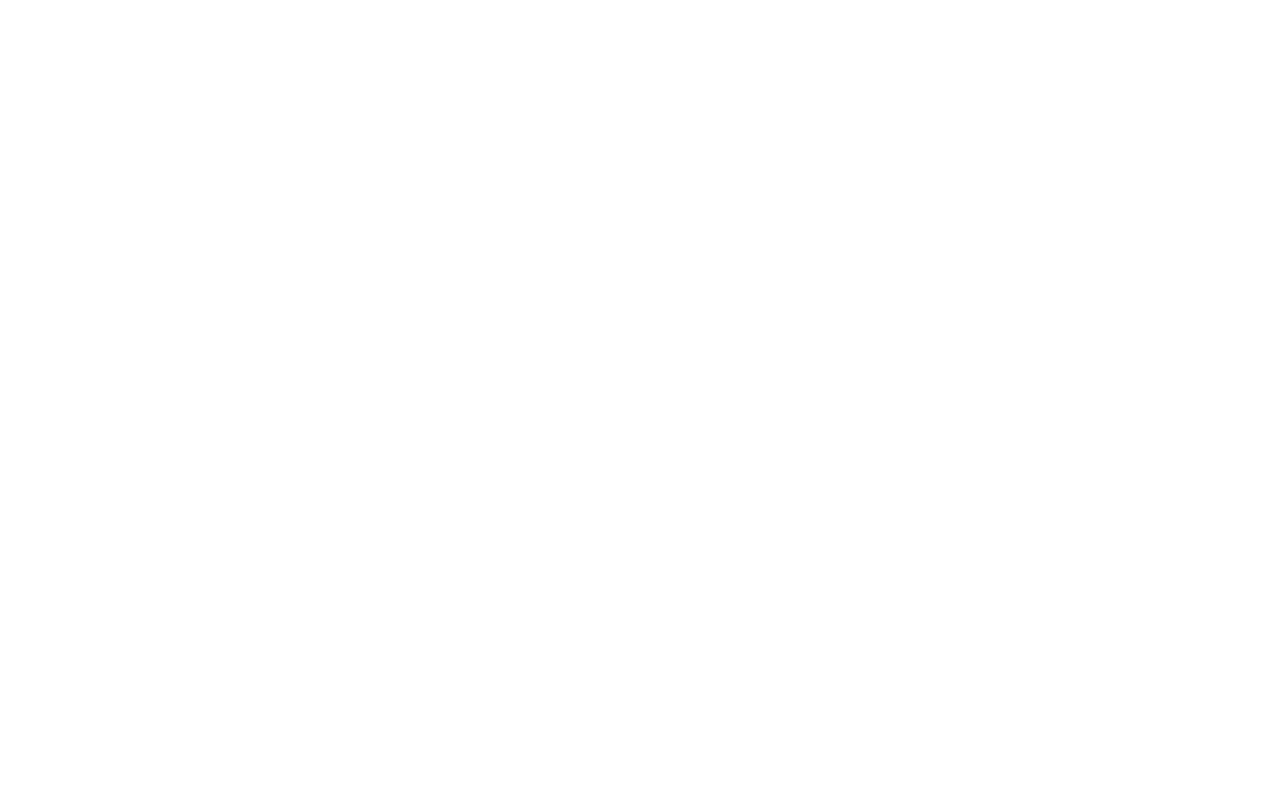
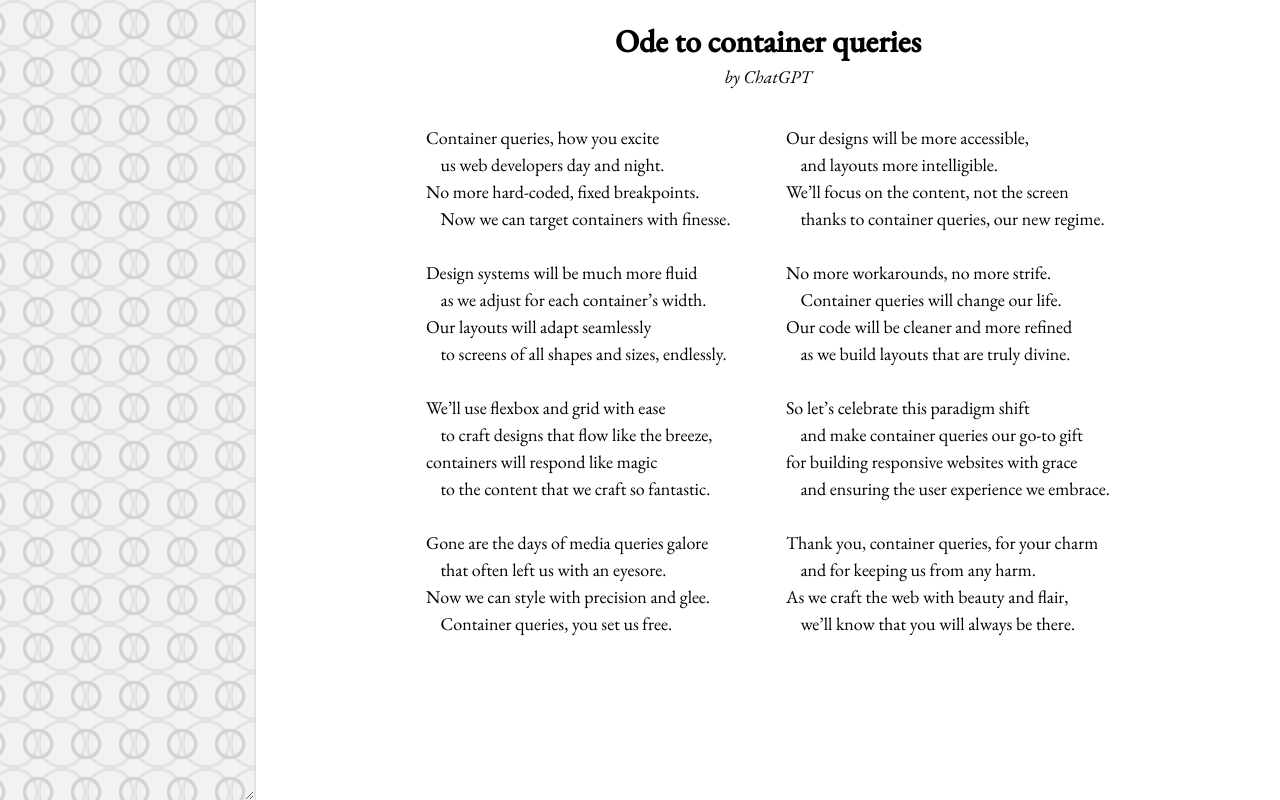
Before and after one commit to bence-toth/container-query-experiment, a React (Create React App) app: page / in a window 1280 px wide. Built offline with nearby package versions, Linux system fonts and the light colour scheme.

Commit message:
Added poem

```diff
--- /dev/null
+++ b/src/App.css
@@ -0,0 +1,96 @@
+.app-container {
+  display: grid;
+  grid-template-columns: auto 1fr;
+  height: 100%;
+}
+
+.left-container {
+  resize: horizontal;
+  min-width: 20vw;
+  max-width: calc(100vw - 360px);
+  overflow: auto;
+  background: radial-gradient(
+      transparent 34%,
+      #d4d4d4 35%,
+      #d4d4d4 45%,
+      transparent 46%
+    ),
+    radial-gradient(
+      circle at left,
+      transparent 39%,
+      #d4d4d480 40%,
+      #d4d4d480 45%,
+      transparent 46%
+    ),
+    radial-gradient(
+      circle at right,
+      transparent 39%,
+      #d4d4d480 40%,
+      #d4d4d480 45%,
+      transparent 46%
+    );
+  background-size: 3em 3em;
+  background-color: #f2f2f2;
+  background-position: top right;
+  border-right: 2px solid #d4d4d480;
+}
+
+.right-container {
+  padding: 20px;
+  container-type: inline-size;
+  container-name: sidebar;
+}
+
+.poem {
+  font-family: "EB Garamond", serif;
+  font-size: 18px;
+  display: flex;
+  flex-direction: column;
+  align-items: center;
+}
+
+.poem header {
+  text-align: center;
+  margin-bottom: 2em;
+}
+
+.poem h2 {
+  font-size: 1.75em;
+  margin-bottom: 4px;
+}
+
+.poem .author {
+  font-style: italic;
+}
+
+.poem .verses {
+  column-count: 3;
+  column-gap: 2em;
+  line-height: 1.5;
+}
+
+.poem .verses p:not(:last-child) {
+  margin-bottom: 1.5em;
+}
+
+@container sidebar (max-width: 1080px) {
+  .poem .verses {
+    column-count: 2;
+  }
+}
+
+@container sidebar (max-width: 720px) {
+  .poem header {
+    margin-bottom: 1em;
+  }
+
+  .poem .verses {
+    column-count: 1;
+  }
+}
+
+@container sidebar (max-width: 360px) {
+  .poem {
+    font-size: 16px;
+  }
+}
--- a/src/App.tsx
+++ b/src/App.tsx
@@ -1,3 +1,92 @@
-const App = () => <div></div>;
+import "./App.css";
+
+const App = () => (
+  <div className="app-container">
+    <div className="left-container"></div>
+    <div className="right-container">
+      <article className="poem">
+        <header>
+          <h2>Ode to container queries</h2>
+          <p className="author">by ChatGPT</p>
+        </header>
+        <div className="verses">
+          <p>
+            Container queries, how you excite
+            <br />
+            &nbsp;&nbsp;&nbsp;&nbsp;us web developers day and night.
+            <br />
+            No more hard-coded, fixed breakpoints.
+            <br />
+            &nbsp;&nbsp;&nbsp;&nbsp;Now we can target containers with finesse.
+          </p>
+          <p>
+            Design systems will be much more fluid
+            <br />
+            &nbsp;&nbsp;&nbsp;&nbsp;as we adjust for each container’s width.
+            <br />
+            Our layouts will adapt seamlessly
+            <br />
+            &nbsp;&nbsp;&nbsp;&nbsp;to screens of all shapes and sizes,
+            endlessly.
+          </p>
+          <p>
+            We’ll use flexbox and grid with ease
+            <br />
+            &nbsp;&nbsp;&nbsp;&nbsp;to craft designs that flow like the breeze,
+            <br />
+            containers will respond like magic
+            <br />
+            &nbsp;&nbsp;&nbsp;&nbsp;to the content that we craft so fantastic.
+          </p>
+          <p>
+            Gone are the days of media queries galore
+            <br />
+            &nbsp;&nbsp;&nbsp;&nbsp;that often left us with an eyesore.
+            <br />
+            Now we can style with precision and glee.
+            <br />
+            &nbsp;&nbsp;&nbsp;&nbsp;Container queries, you set us free.
+          </p>
+          <p>
+            Our designs will be more accessible,
+            <br />
+            &nbsp;&nbsp;&nbsp;&nbsp;and layouts more intelligible.
+            <br />
+            We’ll focus on the content, not the screen
+            <br />
+            &nbsp;&nbsp;&nbsp;&nbsp;thanks to container queries, our new regime.
+          </p>
+          <p>
+            No more workarounds, no more strife.
+            <br />
+            &nbsp;&nbsp;&nbsp;&nbsp;Container queries will change our life.
+            <br />
+            Our code will be cleaner and more refined
+            <br />
+            &nbsp;&nbsp;&nbsp;&nbsp;as we build layouts that are truly divine.
+          </p>
+          <p>
+            So let’s celebrate this paradigm shift
+            <br />
+            &nbsp;&nbsp;&nbsp;&nbsp;and make container queries our go-to gift
+            <br />
+            for building responsive websites with grace
+            <br />
+            &nbsp;&nbsp;&nbsp;&nbsp;and ensuring the user experience we embrace.
+          </p>
+          <p>
+            Thank you, container queries, for your charm
+            <br />
+            &nbsp;&nbsp;&nbsp;&nbsp;and for keeping us from any harm.
+            <br />
+            As we craft the web with beauty and flair,
+            <br />
+            &nbsp;&nbsp;&nbsp;&nbsp;we’ll know that you will always be there.
+          </p>
+        </div>
+      </article>
+    </div>
+  </div>
+);
 
 export default App;
--- a/src/index.css
+++ b/src/index.css
@@ -1,3 +1,5 @@
+@import url("https://fonts.googleapis.com/css2?family=EB+Garamond:ital,wght@0,400;0,500;1,400&display=swap");
+
 * {
   margin: 0;
   padding: 0;
```
